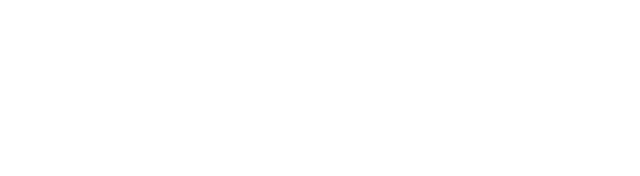
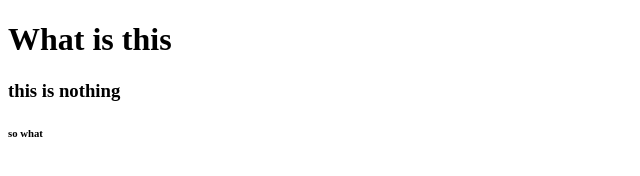
Before and after one commit to ArifRexa/my-first-repo, a plain HTML site: page index.html in a window 1280 px wide. Shown: the whole page, without its empty margins (0-640 px from the left). Drawn offline with Linux system fonts and the light colour scheme.

Commit message:
heading change

```diff
--- a/index.html
+++ b/index.html
@@ -7,6 +7,8 @@
     <title>My first github repo</title>
 </head>
 <body>
-
+    <h1>What is this</h1>
+    <h3>this is nothing</h3>
+    <h6>so what</h6>
 </body>
 </html>
```
